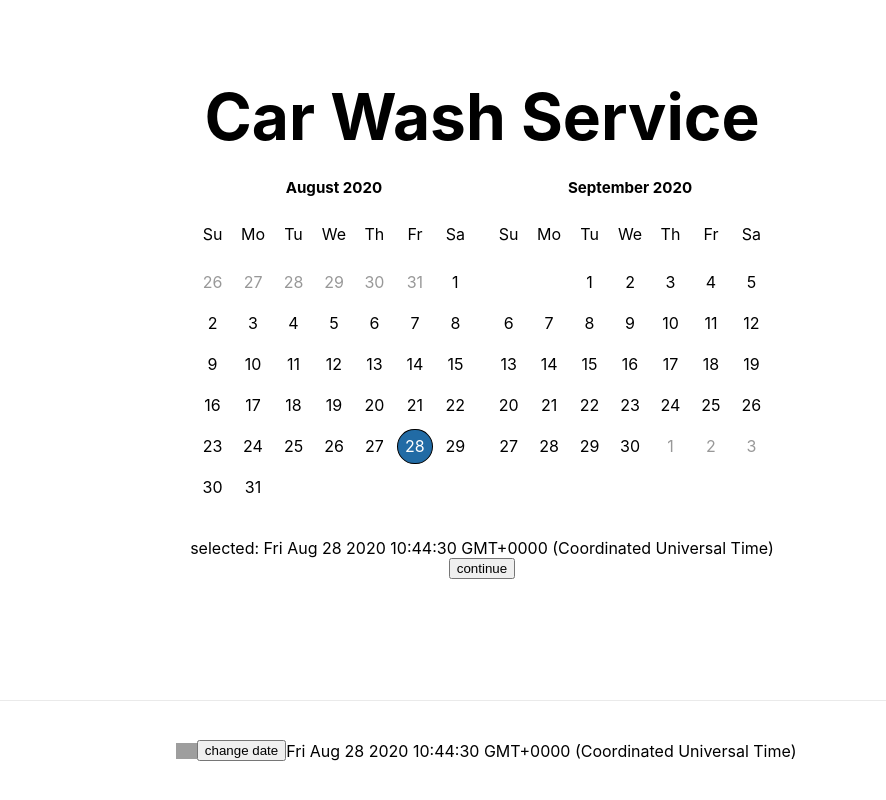
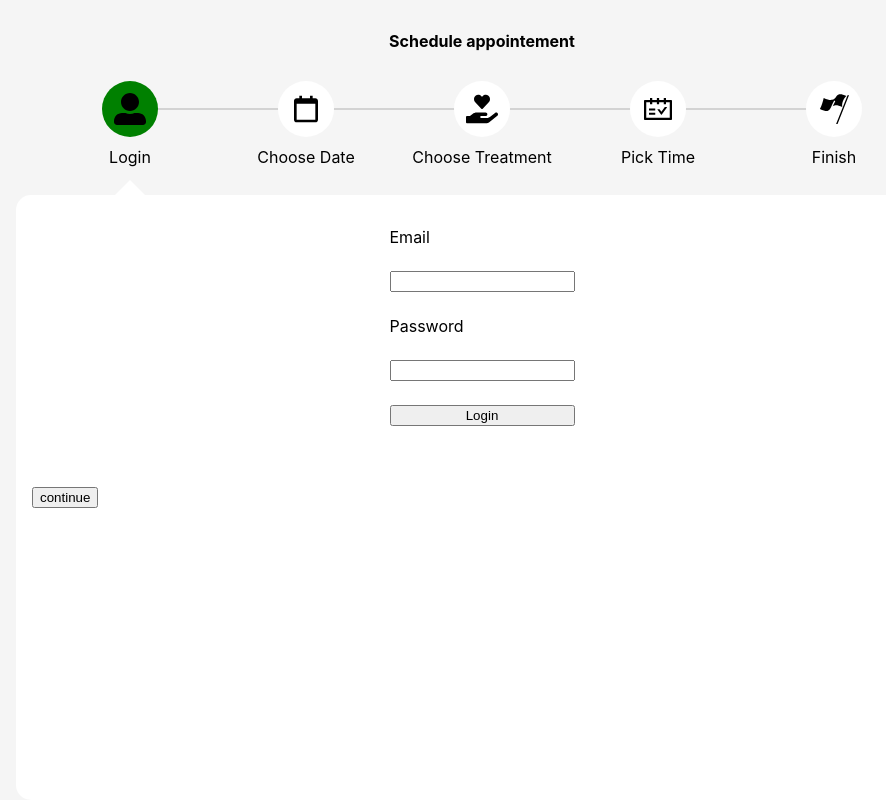
Before and after one commit to urosradosavljevic/car-wash, a Next.js app: page / in a window 1280 px wide. Shown: the whole page, without its empty margins (158-1044 px from the left). Built offline with nearby package versions, Linux system fonts and the light colour scheme; grey boxes are pictures that could not be loaded.

Commit message:
schedule progress component

```diff
--- a/components/DateSelect.tsx
+++ b/components/DateSelect.tsx
@@ -1,4 +1,4 @@
-import React from 'react'
+import React, { useEffect } from 'react'
 import DatePicker from "react-datepicker"
 import { inject, observer } from 'mobx-react';
 
@@ -12,11 +12,16 @@ export const DateSelect: React.FC<Props> = inject("orderStore")(observer(({ orde
     const appointementStore = orderStore!;
     const today = new Date();
 
+    useEffect(() => {
+        appointementStore.setDate(today)
+    }, [])
+
     return (
         <div className={styles.datepickerWrap}>
             <DatePicker
                 disabledKeyboardNavigation
                 selected={new Date(appointementStore.date)}
+                // selected={appointementStore.date}
                 onChange={appointementStore.setDate}
                 monthsShown={2}
                 minDate={new Date(today.getFullYear(), today.getMonth(), 1)}
--- /dev/null
+++ b/components/Layout.tsx
@@ -0,0 +1,25 @@
+import React, { ReactNode } from 'react'
+import Head from 'next/head'
+
+type Props = {
+    children?: ReactNode
+    title?: string
+}
+
+const Layout = ({ children, title }: Props) => (
+    <>
+        <Head>
+            <title>{title} | Car Wash Service</title>
+            <link rel="icon" href="/favicon.ico" />
+            <meta name="viewport" content="initial-scale=1.0, width=device-width" />
+        </Head>
+        {children}
+        {/* <footer >
+             <img src="/car.svg" alt="Car Logo" className={styles.logo} />
+<img src="/car.svg" alt="Car Logo" />
+        </footer > */}
+    </>
+
+)
+
+export default Layout
--- /dev/null
+++ b/components/Login.tsx
@@ -0,0 +1,16 @@
+import React from 'react'
+import styles from '../styles/Login.module.scss'
+
+interface Props {
+
+}
+
+export const Login: React.FC<Props> = () => {
+    return (<div className={styles.login_container}>
+        <label>Email</label>
+        <input type="email" />
+        <label>Password</label>
+        <input type="password" />
+        <button type="submit">Login</button>
+    </div>);
+}
--- /dev/null
+++ b/components/ScheduleProgress.tsx
@@ -0,0 +1,51 @@
+import React from 'react'
+import { BiCalendarAlt } from 'react-icons/bi/';
+import { FaHandHoldingHeart, FaUserAlt } from 'react-icons/fa/';
+import { GiFlyingFlag } from 'react-icons/gi/';
+import { AiOutlineSchedule } from 'react-icons/ai/';
+import clsx from 'clsx';
+
+import styles from '../styles/ScheduleProgress.module.scss'
+
+interface Props {
+    step: number;
+    setStep: (n: number) => void
+}
+
+export const ScheduleProgress: React.FC<Props> = ({ step, setStep }) => {
+
+    const renderStyle = (number: number) => clsx(styles.progress__list_item, step === number && styles.progress__list_item_done)
+
+    return (<header className={styles.progress}>
+        <div className={styles.progress_container}>
+            <h4>Schedule appointement</h4>
+            <div className={styles.progress_list}>
+                <div role="button" onClick={() => setStep(0)} data-name="Login" className={renderStyle(0)}>
+                    <span>
+                        <FaUserAlt size="2rem" />
+                    </span>
+                </div>
+                <div role="button" onClick={() => setStep(1)} data-name="Choose Date" className={renderStyle(1)}>
+                    <span>
+                        <BiCalendarAlt size="2rem" />
+                    </span>
+                </div>
+                <div role="button" onClick={() => setStep(2)} data-name="Choose Treatment" className={renderStyle(2)}>
+                    <span>
+                        <FaHandHoldingHeart size="2rem" />
+                    </span>
+                </div>
+                <div role="button" onClick={() => setStep(3)} data-name="Pick Time" className={renderStyle(3)}>
+                    <span>
+                        <AiOutlineSchedule size="2rem" />
+                    </span>
+                </div>
+                <div role="button" onClick={() => setStep(4)} data-name="Finish" className={renderStyle(4)}>
+                    <span>
+                        <GiFlyingFlag size="2rem" />
+                    </span>
+                </div>
+            </div>
+        </div >
+    </header >);
+}
--- a/package.json
+++ b/package.json
@@ -11,6 +11,7 @@
     "@babel/plugin-proposal-decorators": "^7.10.5",
     "@types/react-datepicker": "^3.1.1",
     "@zeit/next-typescript": "^1.1.1",
+    "clsx": "^1.1.1",
     "mobx": "^5.15.6",
     "mobx-react": "^6.3.0",
     "mobx-react-lite": "^2.2.0",
--- a/pages/_app.js
+++ b/pages/_app.js
@@ -1,6 +1,7 @@
 import App from "next/app";
 import React from "react";
 import { Provider } from "mobx-react";
+
 import OrderStore, { getInitialStoreState } from "../stores/OrderStore";
 import initializeStores from "../stores/stores";
 import "../styles/custom_datepicker.css";
--- a/pages/index.tsx
+++ b/pages/index.tsx
@@ -1,5 +1,4 @@
-import { useState, useEffect } from 'react';
-import Head from 'next/head'
+import { useState } from 'react';
 import { inject, observer } from 'mobx-react'
 
 import OrderStore from '../stores/OrderStore'
@@ -8,8 +7,9 @@ import { TreatmentSelect } from '../components/TreatmentSelect';
 import { Timeline } from '../components/Timeline';
 import { DateSelect } from '../components/DateSelect';
 import { Checkout } from '../components/Checkout';
-import { Vehicle } from '../constants/types/Vehicle';
-import { Treatment } from '../constants/types/Treatment';
+import Layout from '../components/Layout';
+import { ScheduleProgress } from '../components/ScheduleProgress';
+import { Login } from '../components/Login';
 
 interface IndexProps {
   orderStore?: OrderStore;
@@ -21,27 +21,17 @@ const Home: React.FC<IndexProps> = inject("orderStore")(observer(({ orderStore }
 
   const [step, setStep] = useState(0)
 
-  const submit = () => {
-  }
-
-  console.log({
-    vehicle: Vehicle.car,
-    treatment: Treatment.outside,
-  })
-  useEffect(() => {
-    console.log(appointementStore)
-  }, [appointementStore.date])
-
   const renderStep = () => {
     switch (step) {
       case 0:
-        // return <div>o</div>
+        return <Login />;
+      case 1:
         return <DateSelect />;
-      case 1:
+      case 2:
         return <TreatmentSelect />
-      case 2:
+      case 3:
         return <Timeline />;
-      case 3:
+      case 4:
         return <Checkout />;
       default:
         return <Timeline />;
@@ -49,29 +39,22 @@ const Home: React.FC<IndexProps> = inject("orderStore")(observer(({ orderStore }
   }
 
   return (
+    <Layout title="Schedule appointement">
+
       <div className={styles.container}>
-      <Head>
-        <title>Create Next App</title>
-        <link rel="icon" href="/favicon.ico" />
-      </Head>
+        <ScheduleProgress step={step} setStep={setStep} />
         <main className={styles.main}>
-        <h2 className={styles.title}>
-          Car Wash Service
-        </h2>
           {renderStep()}
           <br />
-        selected: {appointementStore.date.toString()}
-        <br />
+          <div className={styles.step__navigation_container}>
             {step > 0 && <button onClick={() => setStep(step - 1)} >return</button>}
-        {step < 3 && <button onClick={() => setStep(step + 1)} >continue</button>}
-        {step == 3 && <button onClick={() => submit()} >submit</button>}
+            {step < 4 && <button onClick={() => setStep(step + 1)} >continue</button>}
+            {step == 4 && <button onClick={() => { }} >submit</button>}
+          </div>
         </main >
-      <footer className={styles.footer}>
-        <img src="/car.svg" alt="Car Logo" className={styles.logo} />
-        <button onClick={() => appointementStore.setDate(new Date())}>change date</button>
-        <span>{appointementStore.date.toString()}</span>
-      </footer>
+        <div />
       </div >
+    </Layout >
   )
 })
 )
--- a/styles/Home.module.scss
+++ b/styles/Home.module.scss
@@ -1,21 +1,25 @@
+$background-color: whitesmoke;
+
 .container {
   min-height: 100vh;
-  padding: 0 0.5rem;
+  padding: 0;
+  display: grid;
+  grid-template-rows: auto 1fr;
+  background-color: $background-color;
+}
+.main {
+  padding: 1rem;
   display: flex;
   flex-direction: column;
-  justify-content: top;
   align-items: center;
+  border-radius: 15px;
+  background-color: white;
+  margin: auto;
+  min-height: 100%;
 }
-
-.main {
-  padding: 5rem 0;
-  flex: 1;
-  display: flex;
-  flex-direction: column;
-  justify-content: top;
-  align-items: center;
+.step__navigation_container {
+  min-width: 900px;
 }
-
 .footer {
   width: 100%;
   height: 100px;
--- /dev/null
+++ b/styles/Login.module.scss
@@ -0,0 +1,8 @@
+.login_container {
+  display: flex;
+  flex-direction: column;
+  padding: 1rem;
+}
+.login_container > * {
+  margin-bottom: 1.5rem;
+}
--- /dev/null
+++ b/styles/ScheduleProgress.module.scss
@@ -0,0 +1,75 @@
+.progress {
+  position: relative;
+  padding: 10px 20px;
+  padding-bottom: 50px;
+  margin: 0 auto;
+  min-width: 800px;
+
+  .progress_container {
+    position: relative;
+    h4 {
+      text-align: center;
+    }
+  }
+  .progress_list {
+    display: flex;
+    flex-direction: row;
+  }
+  .progress_list::before {
+    content: " ";
+    background-color: lightgray;
+    display: block;
+    position: absolute;
+    width: 100%;
+    height: 2px;
+    top: calc(50% + 2.5rem / 2);
+  }
+
+  .progress__list_item {
+    position: relative;
+    margin: 0.5rem auto;
+    cursor: pointer;
+  }
+  .progress__list_item span {
+    display: flex;
+    align-items: center;
+    justify-content: center;
+    width: 3.5rem;
+    height: 3.5rem;
+    border-radius: 50%;
+    background-color: white;
+  }
+  .progress__list_item:hover span {
+    transform: scale(1.05);
+  }
+  .progress__list_item:first-child {
+    margin-left: 0;
+  }
+  .progress__list_item:last-child {
+    margin-right: 0;
+  }
+  .progress__list_item::before {
+    content: attr(data-name);
+    white-space: nowrap;
+    display: block;
+    position: absolute;
+    bottom: -30px;
+    left: 50%;
+    transform: translate(-50%, 0);
+  }
+
+  .progress__list_item_done span {
+    background-color: green;
+  }
+  .progress__list_item_done::after {
+    content: "";
+    white-space: nowrap;
+    display: block;
+    position: absolute;
+    border: 17px solid transparent;
+    border-bottom-color: white;
+    bottom: -60px;
+    left: 50%;
+    transform: translate(-50%, 0);
+  }
+}
```
Also changed, not shown: components/Timeline.tsx (+23 -16 lines), 1 other file (tests, documents, lock files or other folders). Lines whose indentation alone changed are shown as unchanged.
